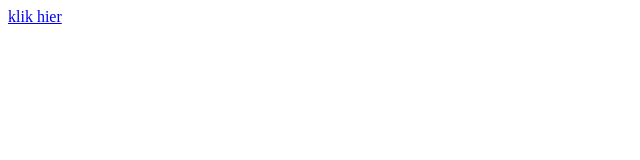
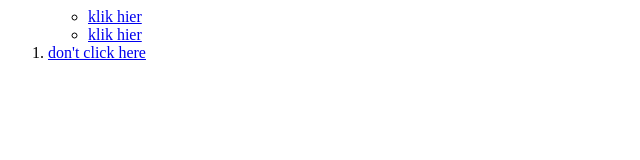
Before and after one commit to Hakaishjin/school_uitstap, a plain HTML site: page index.html in a window 1280 px wide. Shown: the whole page, without its empty margins (0-640 px from the left). Drawn offline with Linux system fonts and the light colour scheme.

Commit message:
Replace link with list of links in index.html

```diff
--- a/index.html
+++ b/index.html
@@ -4,7 +4,12 @@
         <meta name="viewport" content="width=device-width, initial-scale=1.0">
     </head>
     <body>
-        <a href="test.html">klik hier</a>
-
+        <ol>
+        <ul>
+        <li><a href="test.html">klik hier</a></li>
+        <li><a href="youtube.com">klik hier</a></li>
+        </ul>
+        <li><a href="pornhub.com">don't click here</a></li>
+        </ol>
     </body>
 </html>
```
